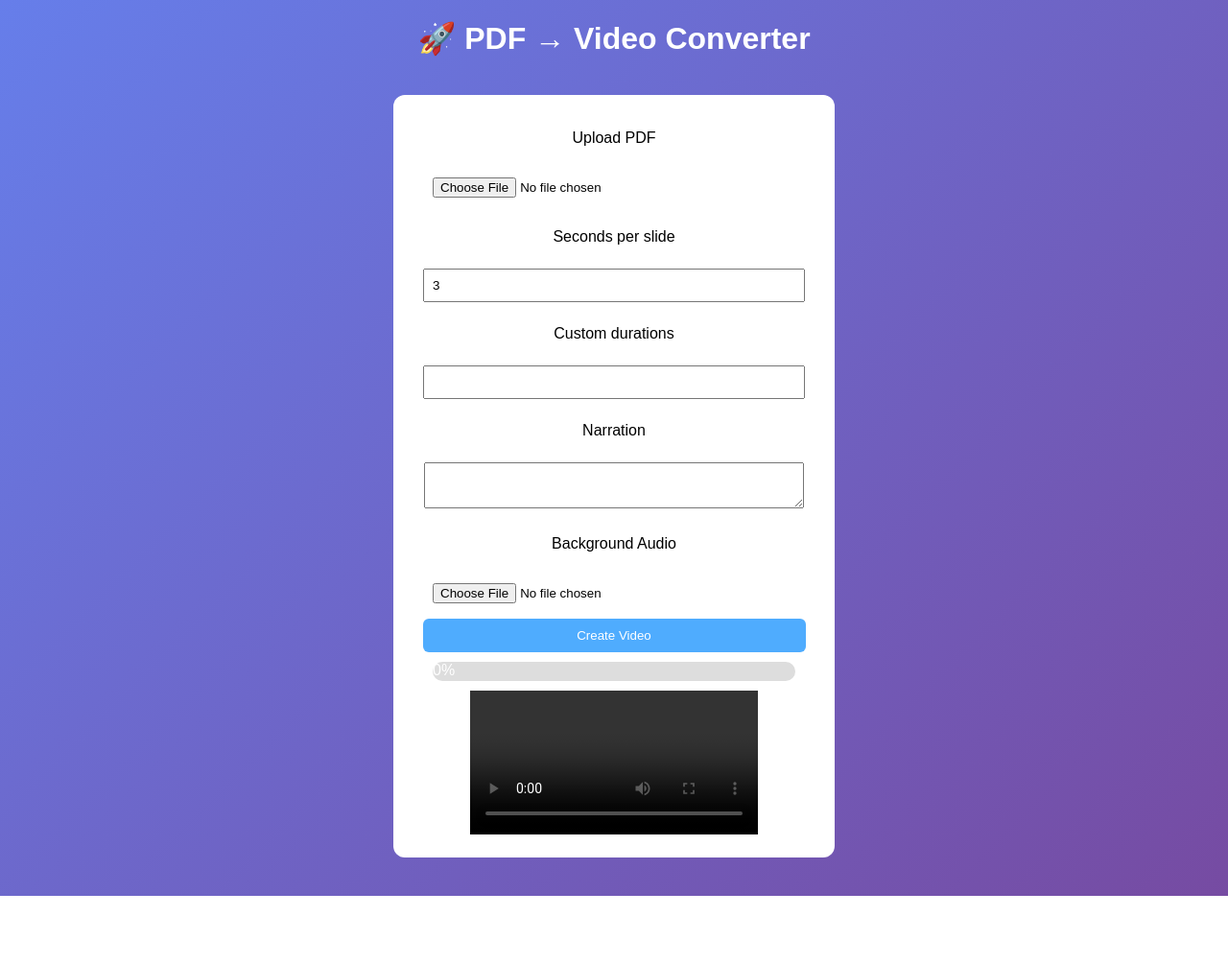
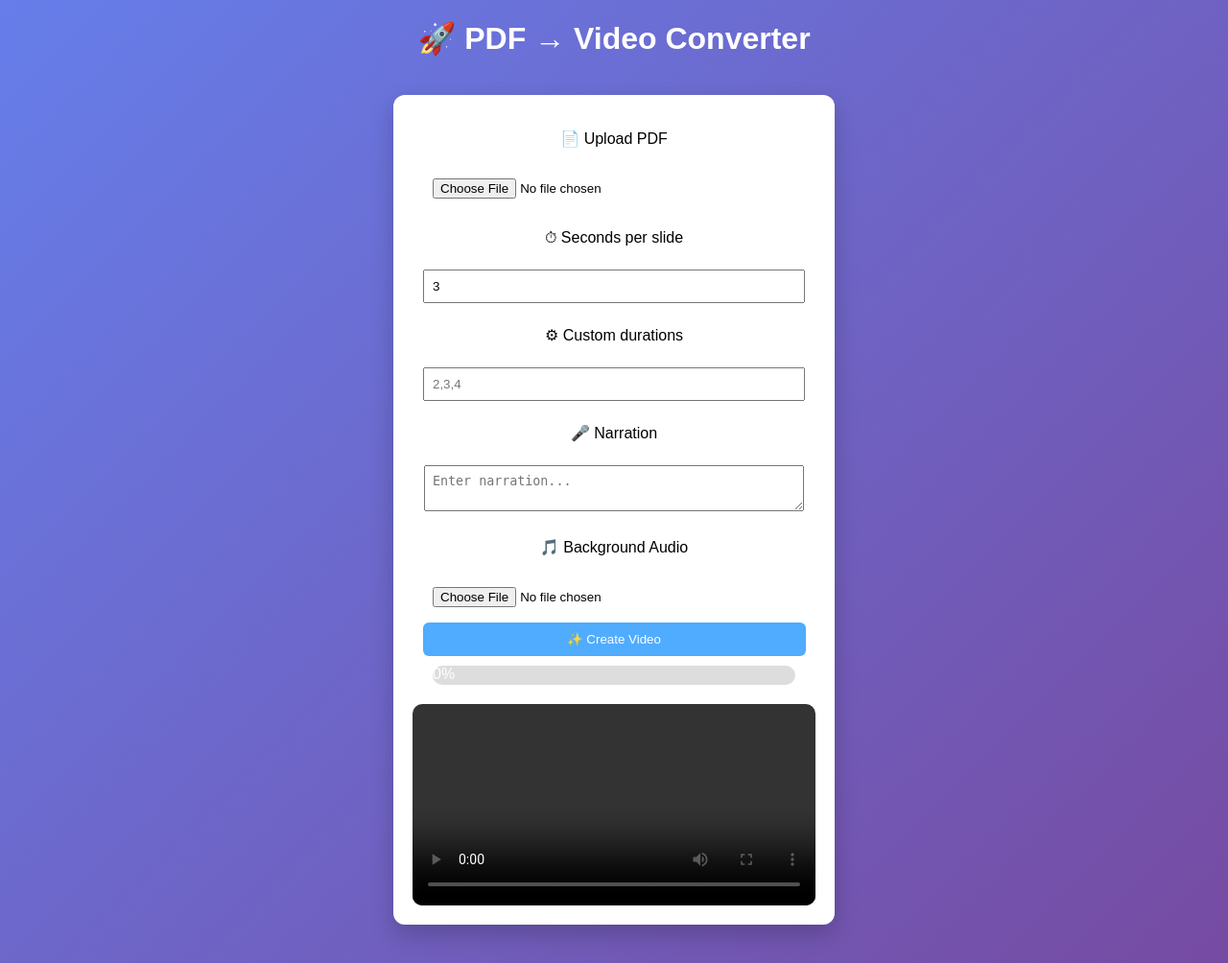
Before and after one commit to sanskrutisawant2006-pixel/pdf-to-video-converter, a Flask app: page / in a window 1280 px wide. Shown: the whole page at 96% size. Before the commit the page ends 934 px from the top, so only its background shows below. Run offline with Flask 3, Linux system fonts and the light colour scheme.

Commit message:
Update index.html

```diff
--- a/templates/index.html
+++ b/templates/index.html
@@ -18,6 +18,7 @@ body {
     margin: 40px auto;
     padding: 20px;
     border-radius: 12px;
+    box-shadow: 0 10px 25px rgba(0,0,0,0.2);
 }
 
 input, textarea {
@@ -33,6 +34,7 @@ button {
     border: none;
     color: white;
     border-radius: 6px;
+    cursor: pointer;
 }
 
 .progress {
@@ -48,6 +50,15 @@ button {
     background: #00c6ff;
     border-radius: 10px;
     color: white;
+    text-align: center;
+}
+
+video {
+    width: 100%;
+    height: auto;
+    margin-top: 20px;
+    border-radius: 10px;
+    display: block;
 }
 </style>
 </head>
@@ -60,27 +71,27 @@ button {
 
 <form id="form">
 
-<p>Upload PDF</p>
+<p>📄 Upload PDF</p>
 <input type="file" name="pdf">
 
-<p>Seconds per slide</p>
+<p>⏱ Seconds per slide</p>
 <input type="number" name="duration" value="3">
 
-<p>Custom durations</p>
-<input type="text" name="custom_durations">
+<p>⚙ Custom durations</p>
+<input type="text" name="custom_durations" placeholder="2,3,4">
 
-<p>Narration</p>
-<textarea name="narration"></textarea>
+<p>🎤 Narration</p>
+<textarea name="narration" placeholder="Enter narration..."></textarea>
 
-<p>Background Audio</p>
+<p>🎵 Background Audio</p>
 <input type="file" name="audio">
 
-<button type="button" onclick="startProcess()">Create Video</button>
+<button type="button" onclick="startProcess()">✨ Create Video</button>
 
 </form>
 
 <div class="progress">
-<div id="bar" class="progress-bar">0%</div>
+    <div id="bar" class="progress-bar">0%</div>
 </div>
 
 <video id="video" controls></video>
```
